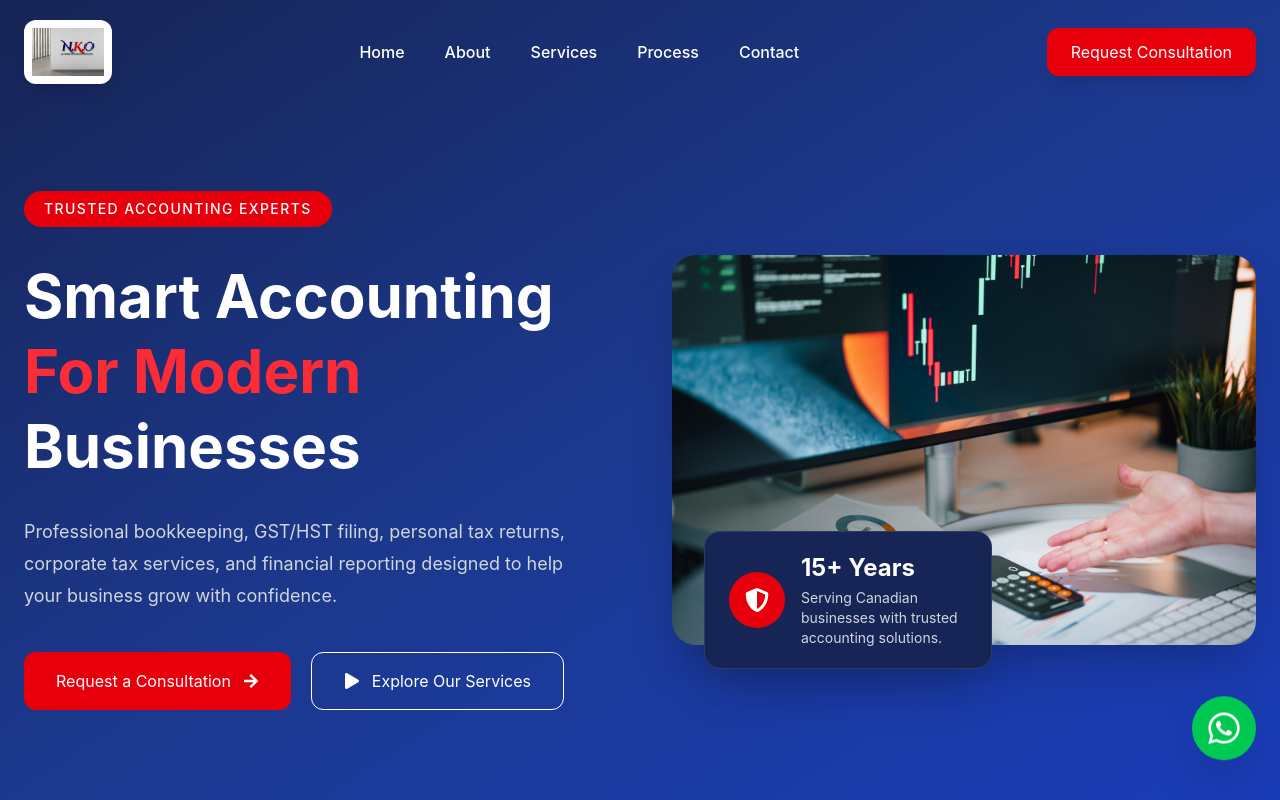
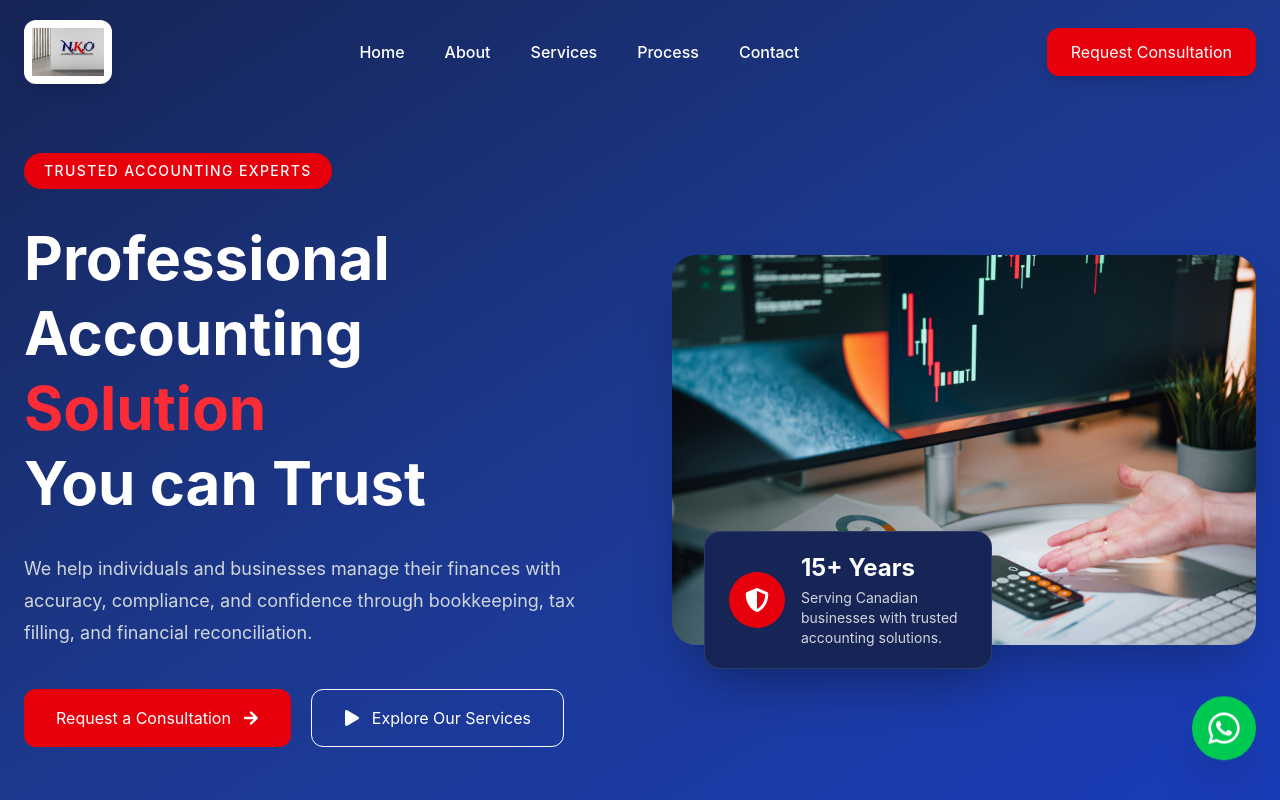
Before and after one commit to justicefriday/nko-Accountant, a React (Vite) app: page / in a window 1280 px wide. Shown: the top 800 px of the page. Built offline with nearby package versions, Linux system fonts and the light colour scheme.

Commit message:
Hero adjuted

```diff
--- a/src/components/Hero.jsx
+++ b/src/components/Hero.jsx
@@ -85,20 +85,18 @@ const Hero = () => {
             </span>
 
             <h1 className="text-white text-4xl sm:text-5xl lg:text-6xl font-bold leading-tight mt-8">
-              Smart Accounting
+              Professional Accounting
 
               <span className="block text-red-500">
-                For Modern
+                Solution
               </span>
 
-              Businesses
+              You can Trust
             </h1>
 
             <p className="text-gray-300 mt-8 text-base md:text-lg leading-8 max-w-xl">
-              Professional bookkeeping, GST/HST filing,
-              personal tax returns, corporate tax services,
-              and financial reporting designed to help your
-              business grow with confidence.
+              We help individuals and businesses manage their finances with accuracy, compliance,
+               and confidence through bookkeeping, tax filling, and financial reconciliation.
             </p>
 
            <div className="flex flex-col sm:flex-row gap-5 mt-10">
```
